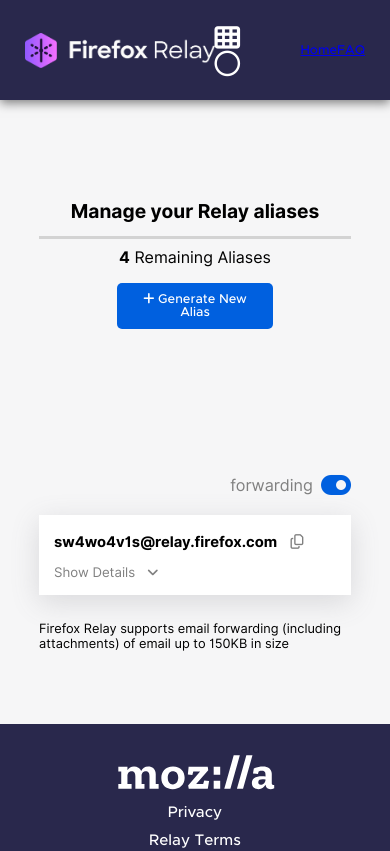
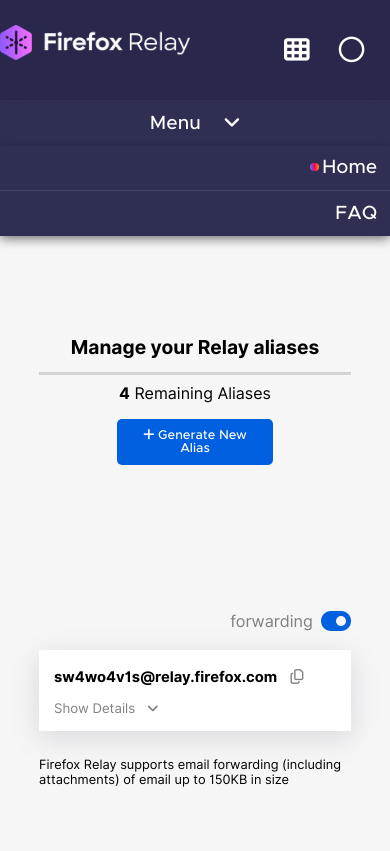
Before and after one commit to peetypeet5000/privacy-security-submission, a website: page index.html in a window 390 px wide. Shown: the top 851 px of the page. Drawn offline with Linux system fonts and the light colour scheme.

Commit message:
mobile header styles

```diff
--- a/assets/styles.css
+++ b/assets/styles.css
@@ -53,10 +53,15 @@
 /* Header Styles */
 
 header {
-    justify-content: space-between;
+    color: white;
     font-family: var(--metropolis);
     background: rgb(41,40,76);
     box-shadow: 0px 3px 10px rgba(0, 0, 0, 0.5);
+}
+
+.main-header {
+    width: 100%;
+    justify-content: space-between;
     height: 50px;
     padding: 25px;
 }
@@ -310,8 +315,56 @@
     header {
         justify-content: space-between;
         align-items: center;
+        flex-direction: column;
+        box-shadow: none;
     }
 
+    .main-header {
+        padding: 25px 0 25px 0;
+    }
+
+    .mobile-menu {
+        flex-direction: column;
+        text-align: center;
+        font-size: 1.5rem;
+        width: 100%;
+        background-color: rgb(47, 47, 84);
+        box-shadow: 0px 3px 10px -10px rgba(0, 0, 0, 0.5);
+    }
+
+    #mobile-menu-button {
+        margin: 1rem;
+    }
+
+    .mobile-menu nav {
+        flex-direction: column;
+        box-shadow: 0px 3px 10px rgba(0, 0, 0, 0.5);
+        align-items: flex-end;
+    }
+
+    .mobile-menu a {
+        color: white;
+        padding: 1rem;
+        text-decoration: none;
+    }
+    .mobile-menu hr{
+        width: 100%;
+        background: rgba(255, 255, 255, 0.05);
+        border: none;
+        border-bottom: 1px solid rgba(255, 255, 255, 0.05);
+        margin: 0;
+    }
+
+    .mobile-menu .active::before {
+        content: "";
+        height: .65rem;
+        width: .65rem;
+        background: var(--navGradient);
+        border-radius: 50%;
+        margin-right: .3rem;
+        margin-bottom: .2rem;
+        display: inline-block;
+    }
 
     .logo {
         height: 35px;
--- a/index.html
+++ b/index.html
@@ -22,6 +22,7 @@
     <script async defer src="assets/app.js"></script>
 
     <header class="flex">
+        <div class="main-header flex">
             <img class="logo" src="/assets/img/logo-relay.png" alt="Firefox Relay Logo">
             <nav class="header-nav flex no-mobile">
                 <a href="#" class="active">Home</a>
@@ -31,10 +32,15 @@
                 <a href="#"><i class="fas fa-th"></i></a>
                 <a href="#"><i class="far fa-circle"></i></a>
             </div>
-        <nav class="mobile-menu mobile-only">
+        </div>
+        <div class="mobile-menu mobile-only">
+            <div id="mobile-menu-button">Menu <i class="fas fa-angle-down left-marg"></i></div>
+            <nav class="flex">
                 <a href="#" class="active">Home</a>
+                <hr noshade size="1">
                 <a href="#">FAQ</a>
             </nav>
+        </div>
     </header>
 
     <div class="content">
```
Lines whose indentation alone changed are shown as unchanged.
